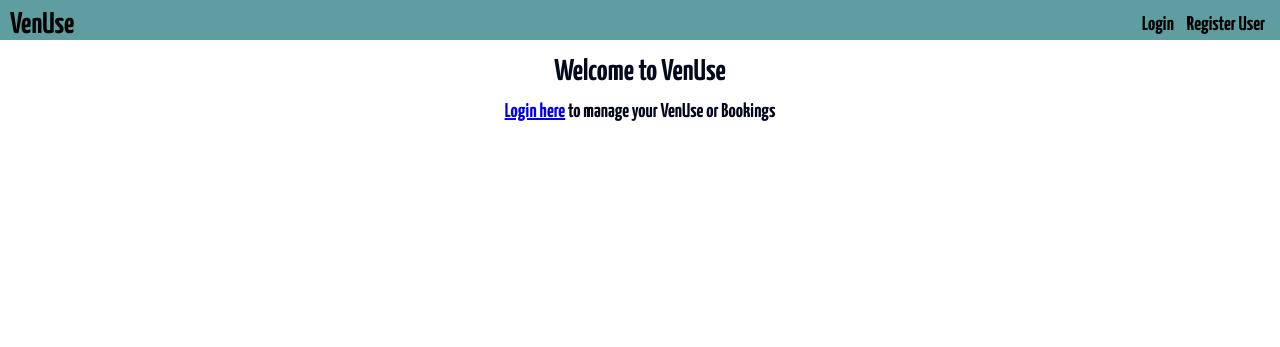
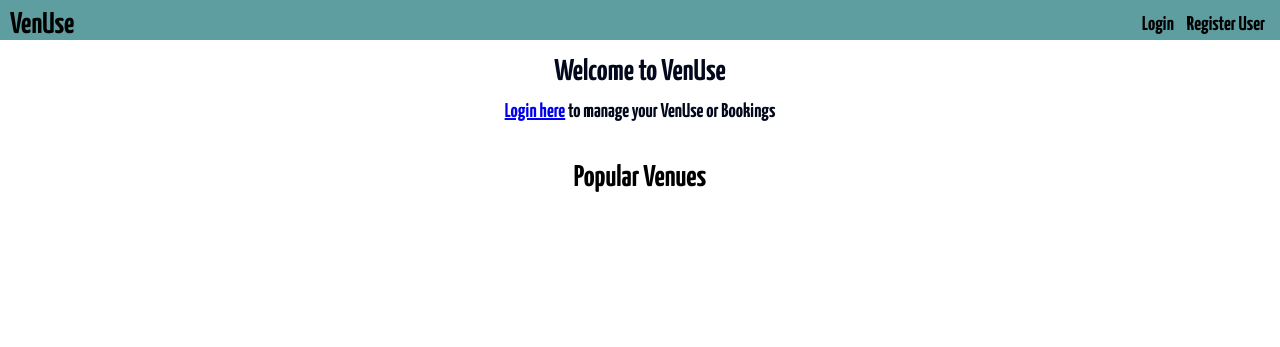
Before and after one commit to jaysencryer/VenUse, a Django app: page / in a window 1280 px wide. Shown: the top 347 px of the page. Run offline with Django 3.2, Linux system fonts and the light colour scheme; data that the repository does not hold is empty.

Commit message:
some minor bug fixes - featured venues limit to 5 - url in manage venue - make_booking checking correct room

```diff
--- a/VenUse/api.py
+++ b/VenUse/api.py
@@ -181,7 +181,7 @@ def make_booking(request):
         return JsonResponse({"error": "Slot not in room availability"}, status=400)
 
     # make sure slot isn't already booked
-    dup_booking = Booking.objects.filter(date=booked_date)
+    dup_booking = Booking.objects.filter(room=booked_room).filter(date=booked_date)
     for booking in dup_booking:
         if booking.slot & int(slot) == int(slot):
             # slot is already booked for this date
--- a/VenUse/static/VenUse/src/javascript/venues.js
+++ b/VenUse/static/VenUse/src/javascript/venues.js
@@ -204,6 +204,9 @@ const venueDisplay = async id => {
     const container = quickDOM("div", "", "venue_detail_container");
     const venue = quickDOM("div", "", "venue_detail_main");
     venue.append(quickDOM("h1", venueData.name));
+    const venueLink = quickDOM("a", venueData.url, "venue-link");
+    venueLink.href = `/Venue/${venueData.url}`;
+    venue.append(venueLink);
     venue.append(quickDOM("small", venueData.description));
 
     if ("street1" in address) {
--- a/VenUse/templates/VenUse/index.html
+++ b/VenUse/templates/VenUse/index.html
@@ -25,12 +25,13 @@
 
         </div>
     {% endif %}
-    <div class="featured_venues">
+    <section class="featured_venues">
+        <h2>Popular Venues</h2>
         {% for venue in feat_venues %}
             <section class="venue_pod" onclick='window.location.href="{% url 'show_venue' venue.url %}";'>
                 {{venue.name}}
             </section>
         {% endfor %}
-    </div>
+        </section>
 </div>
 {% endblock %}
--- a/VenUse/views.py
+++ b/VenUse/views.py
@@ -54,6 +54,8 @@ def index(request):
         # create a set of Venues featured in the most recent bookings
         room = Room.objects.get(pk = booking['room'])
         feat_venues.add(room.venue)
+        if len(feat_venues) == 5:
+            break
 
 
     if (request.user.is_authenticated):
```
